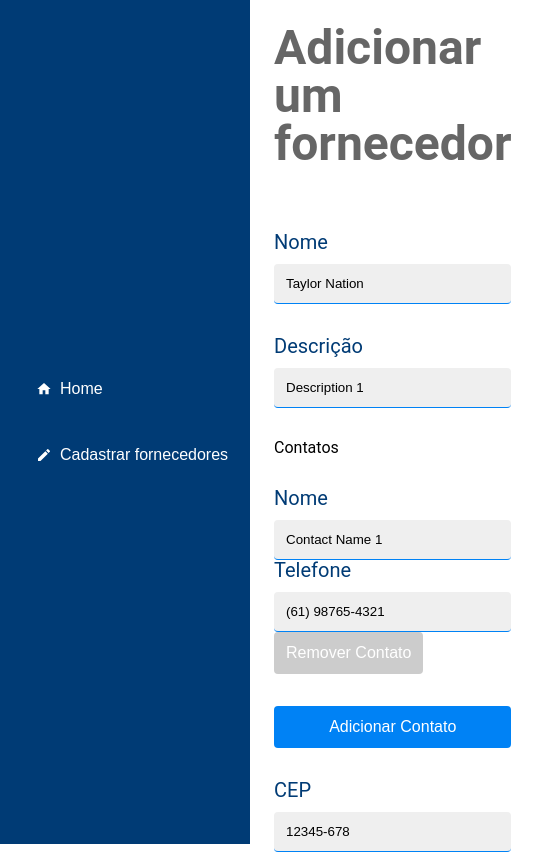
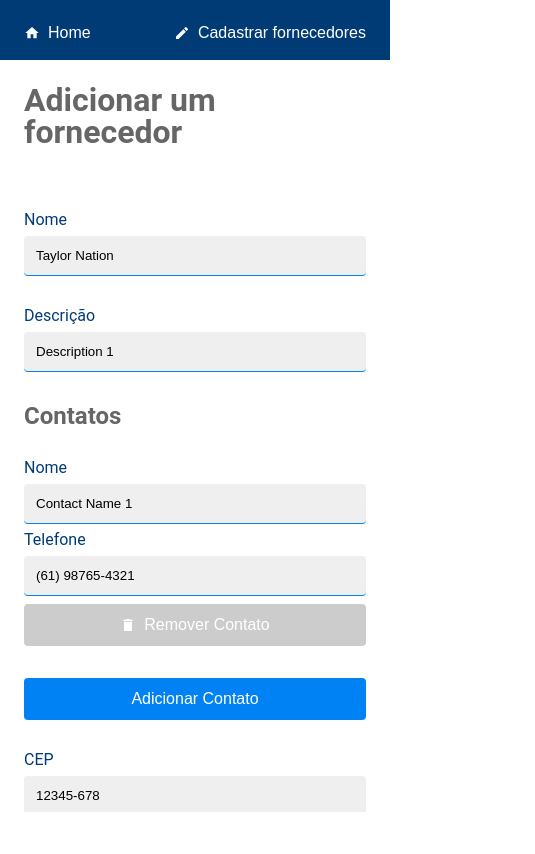
Before and after one commit to MariaEmiliaCastro/cadastro-fornecedores, a React (Vite) app: page /supplier/1 in a window 390 px wide. Shown: the top 854 px of the page, 535 px wide, since content can reach past the window. Built offline with nearby package versions, Linux system fonts and the light colour scheme; data requests are answered from the project's data file.

Commit message:
refactor: improve responsiveness with font sizes and styles in components and pages

```diff
--- a/mock/db.json
+++ b/mock/db.json
@@ -35,7 +35,232 @@
       "id": "2"
     },
     {
-      "id": "185",
+      "addressReference": "Near the mall",
+      "addressNumber": 11,
+      "address": "Rodovia DF-425",
+      "addressCity": "Brasília",
+      "addressState": "DF",
+      "addressCep": "73092-912",
+      "contacts": [
+        {
+          "name": "Maria",
+          "number": "(61) 99300-0082"
+        },
+        {
+          "name": "Maria 2",
+          "number": "(61) 99300-0082"
+        }
+      ],
+      "description": "teste 2",
+      "name": "Teste 2",
+      "id": "185"
+    },
+    {
+      "id": "65423",
+      "addressReference": "Near the mall",
+      "addressNumber": 11,
+      "address": "Rodovia DF-425",
+      "addressCity": "Brasília",
+      "addressState": "DF",
+      "addressCep": "73092-912",
+      "contacts": [
+        {
+          "name": "Maria",
+          "number": "(61) 99300-0082"
+        }
+      ],
+      "description": "teste 2",
+      "name": "Teste 2"
+    },
+    {
+      "id": "3431",
+      "addressReference": "Near the mall",
+      "addressNumber": 11,
+      "address": "Rodovia DF-425",
+      "addressCity": "Brasília",
+      "addressState": "DF",
+      "addressCep": "73092-912",
+      "contacts": [
+        {
+          "name": "Maria",
+          "number": "(61) 99300-0082"
+        }
+      ],
+      "description": "teste 2",
+      "name": "Teste 2"
+    },
+    {
+      "id": "9879675",
+      "addressReference": "Near the mall",
+      "addressNumber": 11,
+      "address": "Rodovia DF-425",
+      "addressCity": "Brasília",
+      "addressState": "DF",
+      "addressCep": "73092-912",
+      "contacts": [
+        {
+          "name": "Maria",
+          "number": "(61) 99300-0082"
+        }
+      ],
+      "description": "teste 2",
+      "name": "Teste 2"
+    },
+    {
+      "id": "146453",
+      "addressReference": "Near the mall",
+      "addressNumber": 11,
+      "address": "Rodovia DF-425",
+      "addressCity": "Brasília",
+      "addressState": "DF",
+      "addressCep": "73092-912",
+      "contacts": [
+        {
+          "name": "Maria",
+          "number": "(61) 99300-0082"
+        }
+      ],
+      "description": "teste 2",
+      "name": "Teste 2"
+    },
+    {
+      "id": "674645",
+      "addressReference": "Near the mall",
+      "addressNumber": 11,
+      "address": "Rodovia DF-425",
+      "addressCity": "Brasília",
+      "addressState": "DF",
+      "addressCep": "73092-912",
+      "contacts": [
+        {
+          "name": "Maria",
+          "number": "(61) 99300-0082"
+        }
+      ],
+      "description": "teste 2",
+      "name": "Teste 2"
+    },
+    {
+      "id": "907789076",
+      "addressReference": "Near the mall",
+      "addressNumber": 11,
+      "address": "Rodovia DF-425",
+      "addressCity": "Brasília",
+      "addressState": "DF",
+      "addressCep": "73092-912",
+      "contacts": [
+        {
+          "name": "Maria",
+          "number": "(61) 99300-0082"
+        }
+      ],
+      "description": "teste 2",
+      "name": "Teste 2"
+    },
+    {
+      "id": "675458",
+      "addressReference": "Near the mall",
+      "addressNumber": 11,
+      "address": "Rodovia DF-425",
+      "addressCity": "Brasília",
+      "addressState": "DF",
+      "addressCep": "73092-912",
+      "contacts": [
+        {
+          "name": "Maria",
+          "number": "(61) 99300-0082"
+        }
+      ],
+      "description": "teste 2",
+      "name": "Teste 2"
+    },
+    {
+      "id": "46455743",
+      "addressReference": "Near the mall",
+      "addressNumber": 11,
+      "address": "Rodovia DF-425",
+      "addressCity": "Brasília",
+      "addressState": "DF",
+      "addressCep": "73092-912",
+      "contacts": [
+        {
+          "name": "Maria",
+          "number": "(61) 99300-0082"
+        }
+      ],
+      "description": "teste 2",
+      "name": "Teste 2"
+    },
+    {
+      "id": "09868763",
+      "addressReference": "Near the mall",
+      "addressNumber": 11,
+      "address": "Rodovia DF-425",
+      "addressCity": "Brasília",
+      "addressState": "DF",
+      "addressCep": "73092-912",
+      "contacts": [
+        {
+          "name": "Maria",
+          "number": "(61) 99300-0082"
+        }
+      ],
+      "description": "teste 2",
+      "name": "Teste 2"
+    },
+    {
+      "id": "4754468",
+      "addressReference": "Near the mall",
+      "addressNumber": 11,
+      "address": "Rodovia DF-425",
+      "addressCity": "Brasília",
+      "addressState": "DF",
+      "addressCep": "73092-912",
+      "contacts": [
+        {
+          "name": "Maria",
+          "number": "(61) 99300-0082"
+        }
+      ],
+      "description": "teste 2",
+      "name": "Teste 2"
+    },
+    {
+      "id": "124583445",
+      "addressReference": "Near the mall",
+      "addressNumber": 11,
+      "address": "Rodovia DF-425",
+      "addressCity": "Brasília",
+      "addressState": "DF",
+      "addressCep": "73092-912",
+      "contacts": [
+        {
+          "name": "Maria",
+          "number": "(61) 99300-0082"
+        }
+      ],
+      "description": "teste 2",
+      "name": "Teste 2"
+    },
+    {
+      "id": "4566523",
+      "addressReference": "Near the mall",
+      "addressNumber": 11,
+      "address": "Rodovia DF-425",
+      "addressCity": "Brasília",
+      "addressState": "DF",
+      "addressCep": "73092-912",
+      "contacts": [
+        {
+          "name": "Maria",
+          "number": "(61) 99300-0082"
+        }
+      ],
+      "description": "teste 2",
+      "name": "Teste 2"
+    },
+    {
+      "id": "673874785",
       "addressReference": "Near the mall",
       "addressNumber": 11,
       "address": "Rodovia DF-425",
--- a/src/components/Button/styles.ts
+++ b/src/components/Button/styles.ts
@@ -27,6 +27,7 @@ export const ButtonWrapper = styled.button<{ rounded: number }>`
     text-decoration: underline;
     padding: 0;
     color: #4ac0ff;
+    display: inline;
   }
 
   &.button--delete {
--- a/src/components/Field/styles.ts
+++ b/src/components/Field/styles.ts
@@ -7,7 +7,7 @@ export const FieldWrapper = styled.div`
   width: 100%;
 
   label {
-    font-size: 20px;
+    font-size: 16px;
     color: #003b75;
   }
 
--- a/src/components/Sidebar/styles.ts
+++ b/src/components/Sidebar/styles.ts
@@ -14,4 +14,12 @@ export const SidebarWrapper = styled.div`
   justify-content: center;
   gap: 24px;
   white-space: nowrap;
+
+  @media (max-width: 768px) {
+    width: 100%;
+    flex-direction: row;
+    justify-content: space-between;
+    padding: 12px;
+    height: 60px;
+  }
 `;
--- a/src/components/Table/index.tsx
+++ b/src/components/Table/index.tsx
@@ -27,8 +27,8 @@ const Table = ({ suppliers, searchQuery, handleDelete }: TableProps) => {
       <TableHeader>
         <TableRow>
           <TableHeaderCell>Nome</TableHeaderCell>
-          <TableHeaderCell>Descricao</TableHeaderCell>
-          <TableHeaderCell>Endereco</TableHeaderCell>
+          <TableHeaderCell>Descrição</TableHeaderCell>
+          <TableHeaderCell>Endereço</TableHeaderCell>
           <TableHeaderCell>Ações</TableHeaderCell>
         </TableRow>
       </TableHeader>
@@ -36,9 +36,11 @@ const Table = ({ suppliers, searchQuery, handleDelete }: TableProps) => {
         {filteredSuppliers &&
           filteredSuppliers.map((supplier: Supplier) => (
             <TableRow key={supplier.id}>
-              <TableCell>{supplier.name}</TableCell>
-              <TableCell>{supplier.description}</TableCell>
-              <TableCell>
+              <TableCell data-cell="Nome">{supplier.name}</TableCell>
+              <TableCell data-cell="Descrição">
+                {supplier.description}
+              </TableCell>
+              <TableCell data-cell="Endereço">
                 {supplier.address} - {supplier.addressNumber} -{" "}
                 {supplier.addressCity} - {supplier.addressState} -{" "}
                 {supplier.addressCep} - {supplier.addressReference}
--- a/src/components/Table/styles.ts
+++ b/src/components/Table/styles.ts
@@ -3,6 +3,7 @@ import styled from "styled-components";
 export const TableWrapper = styled.table`
   border-collapse: collapse;
   width: 100%;
+  margin-bottom: 32px;
 `;
 
 export const TableHeader = styled.thead`
@@ -10,6 +11,10 @@ export const TableHeader = styled.thead`
   padding: 12px;
   background-color: #003b75;
   border-radius: 4px;
+
+  @media (max-width: 768px) {
+    display: none;
+  }
 `;
 
 export const TableRow = styled.tr`
@@ -23,6 +28,18 @@ export const TableCell = styled.td`
   color: #666666;
   border-right: 1px solid #003b75;
   text-align: left;
+
+  @media (max-width: 768px) {
+    display: block;
+    border: none;
+
+    &:before {
+      content: attr(data-cell) ": ";
+      text-transform: capitalize;
+      float: left;
+      font-weight: bold;
+    }
+  }
 `;
 
 export const TableHeaderCell = styled.th`
@@ -32,6 +49,10 @@ export const TableHeaderCell = styled.th`
   color: #fff;
   background-color: #003b75;
   border-right: 1px solid #003b75;
+
+  @media (max-width: 768px) {
+    display: none;
+  }
 `;
 
 export const ButtonsWrapper = styled.td`
--- a/src/pages/Home/styles.ts
+++ b/src/pages/Home/styles.ts
@@ -24,6 +24,19 @@ export const HomeWrapper = styled.div`
     gap: 16px;
     width: 100%;
   }
+
+  @media (max-width: 768px) {
+    margin-left: 0;
+    margin-top: 60px;
+
+    h1 {
+      font-size: 32px;
+    }
+
+    > div {
+      overflow-x: auto;
+    }
+  }
 `;
 
 export const SearchInput = styled.input`
--- a/src/pages/SupplierForm/index.tsx
+++ b/src/pages/SupplierForm/index.tsx
@@ -1,6 +1,7 @@
 import { yupResolver } from "@hookform/resolvers/yup";
 import { useEffect, useState } from "react";
 import { useFieldArray, useForm } from "react-hook-form";
+import { MdDelete } from "react-icons/md";
 import { useParams } from "react-router-dom";
 import Button from "../../components/Button";
 import Field from "../../components/Field";
@@ -52,7 +53,6 @@ const SupplierForm = () => {
   }, [reset]);
 
   const handleCepInfo = async (cep: string) => {
-    console.log(cep);
     const formattedCep = cep.replace("-", "");
     if (formattedCep.length !== 8) return;
 
@@ -117,6 +117,7 @@ const SupplierForm = () => {
             />
             <Button
               type="button"
+              icon={<MdDelete />}
               disabled={fields.length === 1}
               onClick={() => remove(index)}
               variant="delete"
--- a/src/pages/SupplierForm/styles.ts
+++ b/src/pages/SupplierForm/styles.ts
@@ -7,11 +7,22 @@ export const AddSupplierWrapper = styled.div`
   padding: 24px;
   width: 100%;
   margin-left: 250px;
+  margin-bottom: 32px;
+  overflow-y: auto;
 
   h1 {
     font-size: 48px;
     color: #666666;
     font-weight: 600;
+  }
+
+  @media (max-width: 768px) {
+    margin-left: 0;
+    margin-top: 60px;
+
+    h1 {
+      font-size: 32px;
+    }
   }
 `;
 
@@ -22,4 +33,20 @@ export const Form = styled.form`
   max-width: 600px;
   width: 100%;
   height: 100%;
+
+  h2 {
+    font-size: 24px;
+    color: #666666;
+    font-weight: 600;
+  }
+
+  div {
+    display: flex;
+    flex-direction: column;
+    gap: 8px;
+  }
+
+  @media (max-width: 768px) {
+    max-width: 100%;
+  }
 `;
--- a/src/pages/ViewSupplier/index.tsx
+++ b/src/pages/ViewSupplier/index.tsx
@@ -74,7 +74,15 @@ const ViewSupplier = () => {
                   ? supplier.contacts.map((contact, index) => (
                       <div key={index}>
                         <p>
-                          {contact.name} - {contact.number}
+                          {contact.name} -{" "}
+                          <Button
+                            text={contact.number}
+                            href={`https://wa.me/${contact.number.replace(
+                              /[^\d]/g,
+                              ""
+                            )}`}
+                            variant="link"
+                          />
                         </p>
                       </div>
                     ))
--- a/src/pages/ViewSupplier/styles.ts
+++ b/src/pages/ViewSupplier/styles.ts
@@ -17,13 +17,24 @@ export const ViewSupplierWrapper = styled.div`
     color: #666666;
     margin-bottom: 32px;
   }
+
+  @media (max-width: 768px) {
+    margin-left: 0;
+    margin-top: 60px;
+
+    h1 {
+      font-size: 32px;
+    }
+  }
 `;
 
 export const FieldsWrapper = styled.div`
   display: flex;
   flex-direction: column;
+  justify-content: start;
   gap: 16px;
   margin-bottom: 32px;
+  width: 100%;
 `;
 
 export const FieldName = styled.p`
@@ -33,7 +44,7 @@ export const FieldName = styled.p`
 `;
 
 export const FieldValue = styled.p`
-  font-size: 14px;
+  font-size: 16px;
   color: #666666;
 `;
 
```
